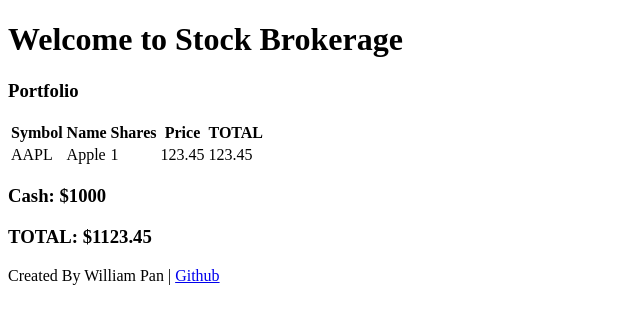
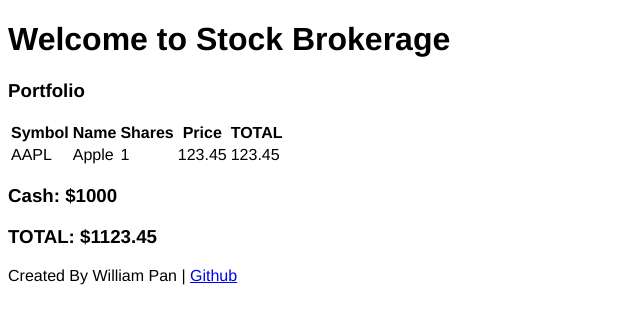
Before and after one commit to williampan22/stock_trading_brokerage_app, a Flask app: page / in a window 1280 px wide. Shown: the top 324 px of the page, without its empty margins (0-640 px from the left). Run offline with Flask 3, Linux system fonts and the light colour scheme.

Commit message:
linked css, made static folder

```diff
--- /dev/null
+++ b/static/styles.css
@@ -0,0 +1,3 @@
+body {
+    font-family: helvetica;
+  }
--- a/templates/base.html
+++ b/templates/base.html
@@ -3,6 +3,7 @@
 <head>
     <meta charset="UTF-8">
     <meta name="viewport" content="width=device-width, initial-scale=1.0">
+    <link href="/static/styles.css" rel="stylesheet">
     <title>Stock Brokerage: {% block title %} {% endblock %} </title>
 </head>
 <body>
```
Also changed, not shown: style.css (deleted).
